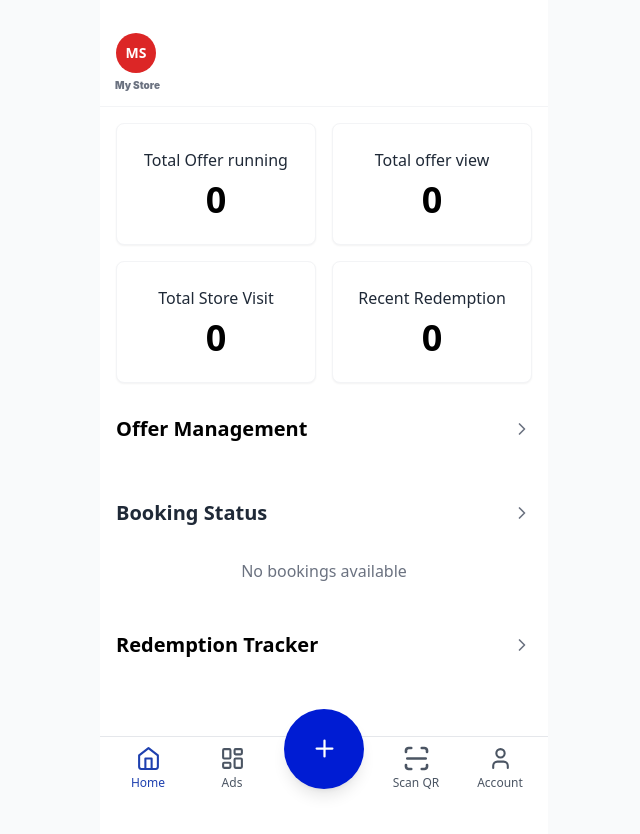
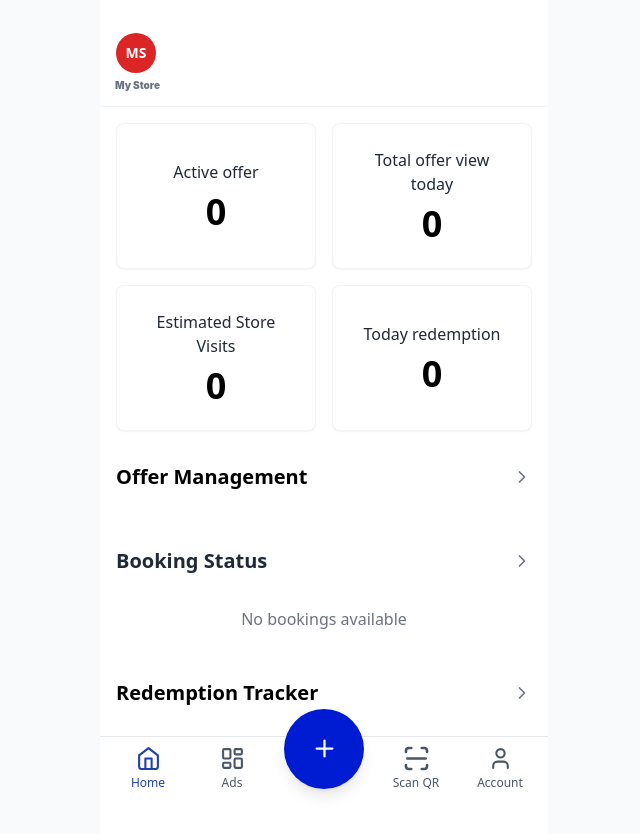
Before and after one commit to DevxD98/Owner-s-page, a React (Vite) app: page / in a window 1280 px wide. Shown: the top 834 px of the page, without its empty margins (316-956 px from the left). Built offline with nearby package versions, Linux system fonts and the light colour scheme.

Commit message:
feat: make StatGrid display dynamic counts based on actual data

```diff
--- a/src/components/dashboard/StatGrid.jsx
+++ b/src/components/dashboard/StatGrid.jsx
@@ -3,14 +3,20 @@ import StatCard from './StatCard';
 import { useApp } from '../../contexts/AppContext';
 
 const StatGrid = () => {
-  const { stats } = useApp();
+  const { offers, bookings, redemptions } = useApp();
+
+  // Calculate dynamic stats based on actual data
+  const activeOffers = offers.filter(offer => offer.isActive).length;
+  const totalOfferViews = 0; // This would be tracked separately in a real app
+  const estimatedStoreVisits = 0; // This would be tracked separately in a real app
+  const todayRedemptions = 0; // This would need date filtering in a real app
 
   return (
     <div className="grid grid-cols-2 gap-4 p-4">
-      <StatCard title="Total Offer running" value={stats.offersClaimed} />
-      <StatCard title="Total offer view" value={stats.totalSpins} />
-      <StatCard title="Total Store Visit" value={stats.adViewsToday} />
-      <StatCard title="Recent Redemption" value={stats.topViewedAd} />
+      <StatCard title="Active offer" value={activeOffers} />
+      <StatCard title="Total offer view today" value={totalOfferViews} />
+      <StatCard title="Estimated Store Visits" value={estimatedStoreVisits} />
+      <StatCard title="Today redemption" value={todayRedemptions} />
     </div>
   );
 };
```
